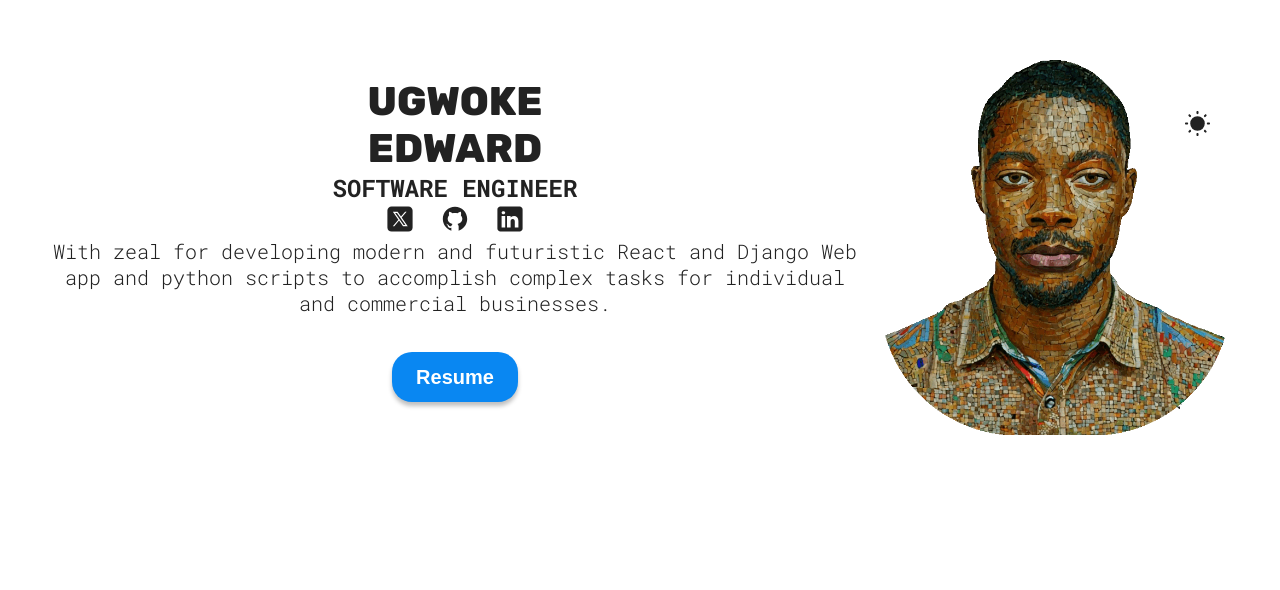
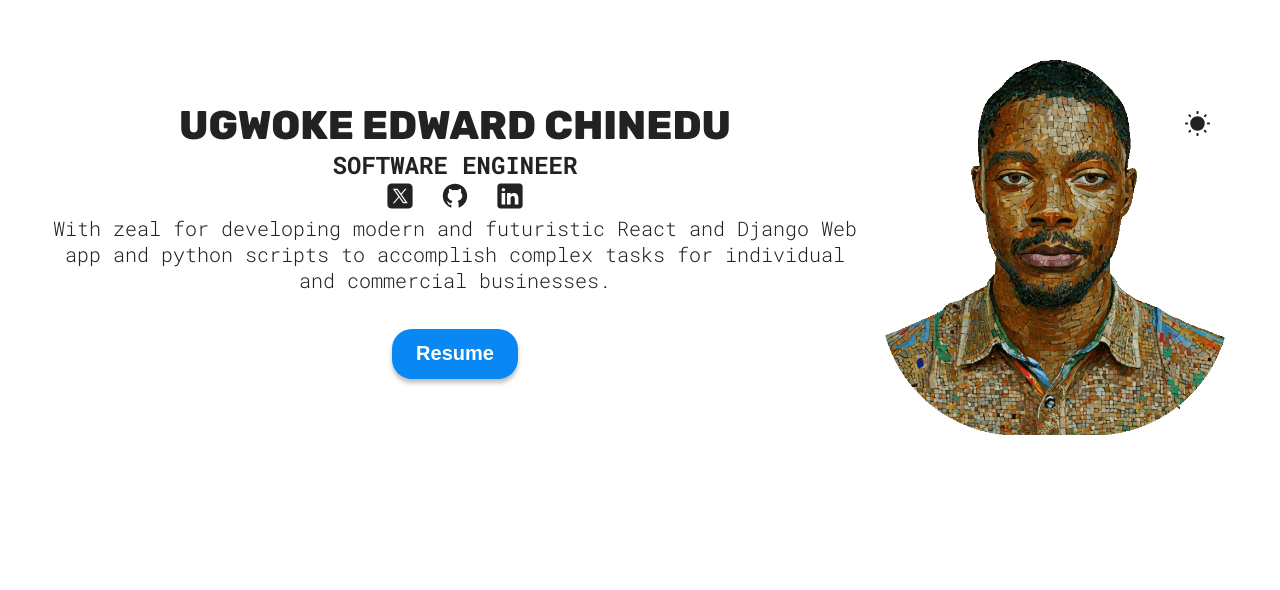
Before and after one commit to NeduStack/Edward-Portfolio, a React (Vite) app: page / in a window 1280 px wide. Shown: the part 210-800 px from the top of the page. Built offline with nearby package versions, Linux system fonts and the light colour scheme.

Commit message:
Update Hero.jsx
Changed role title and point to the right socials

```diff
--- a/src/sections/Hero/Hero.jsx
+++ b/src/sections/Hero/Hero.jsx
@@ -33,9 +33,7 @@ function Hero() {
         </div>
         <div className={styles.Info}>
             <h1>
-                Ugwoke
-                <br />
-                Edward
+                Ugwoke Edward Chinedu
             </h1>
             <h2> Software Engineer </h2>
             <span>
@@ -43,11 +41,11 @@ function Hero() {
                     <img src={twitterIcon} alt="Twitter icon" />
                 </a>
 
-                <a href="https://github.com" target="_blank">
+                <a href="https://github.com/NeduStack" target="_blank">
                     <img src={githubIcon} alt="Github icon" />
                 </a>
 
-                <a href="https://linkedin.com" target="_blank">
+                <a href="https://www.linkedin.com/in/edward-ugwoke-32526b145?utm_source=share&utm_campaign=share_via&utm_content=profile&utm_medium=ios_app" target="_blank">
                     <img src={linkedinIcon} alt="Linkedin icon" />
                 </a>
             </span>
```
